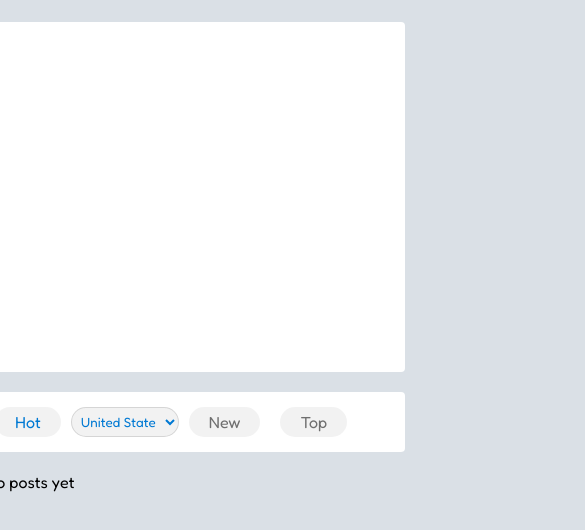
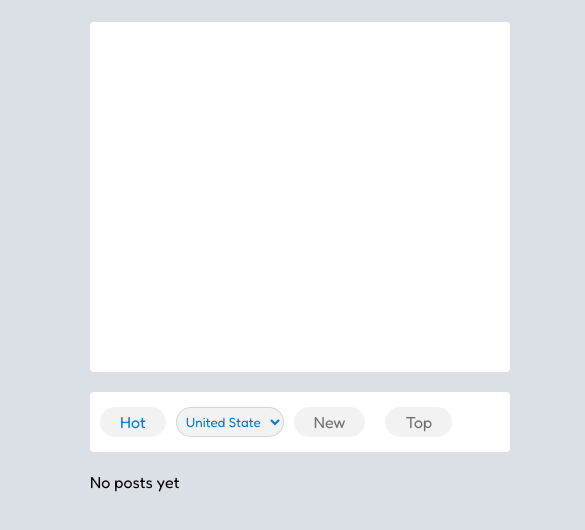
Before and after one commit to GSG-G11/Mohammed-Reddit, a website: page public/index.html in a window 390 px wide. Shown: the part 58-588 px from the top of the page, 585 px wide, since content can reach past the window. Drawn offline with Linux system fonts and the light colour scheme; no server answers.

Commit message:
no message Relates #38

```diff
--- a/public/css/media.css
+++ b/public/css/media.css
@@ -1,9 +1,15 @@
 @media screen and (max-width: 1300px) {
+  body{
+    align-items: unset;
+  }
   .main-section {
     width: 1000px;
   }
 }
 @media screen and (max-width: 1000px) {
+  body{
+    align-items: unset;
+  }
   .main-section {
     width: 1000px;
     flex-direction: column-reverse;
@@ -25,8 +31,11 @@
   }
 }
 @media screen and (max-width: 720px) {
+  body{
+    align-items: unset;
+  }
   .main-section {
-    width: 800px;
+    width: 1000px;
     flex-direction: column-reverse;
     align-items: center;
   }
@@ -44,6 +53,9 @@
   }
 }
 @media screen and (max-width: 580px) {
+  body{
+    align-items: unset;
+  }
   .main-section {
     width: 700px;
     flex-direction: column-reverse;
@@ -62,6 +74,9 @@
   }
 }
 @media screen and (max-width: 500px) {
+  body{
+    align-items: unset;
+  }
   .main-section {
     width: 600px;
     flex-direction: column-reverse;
```
